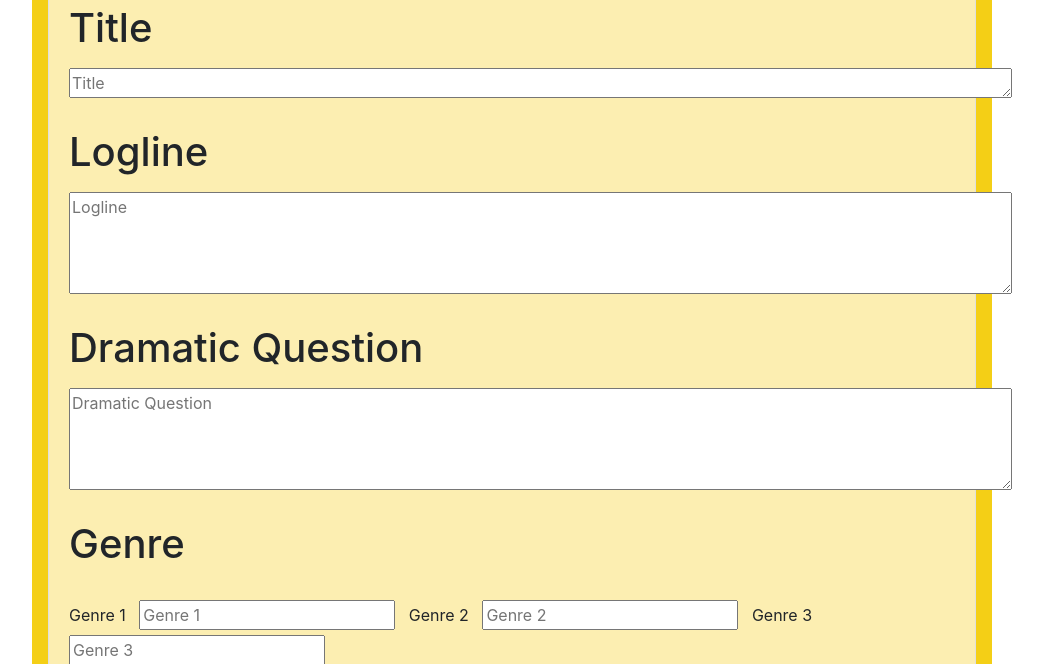
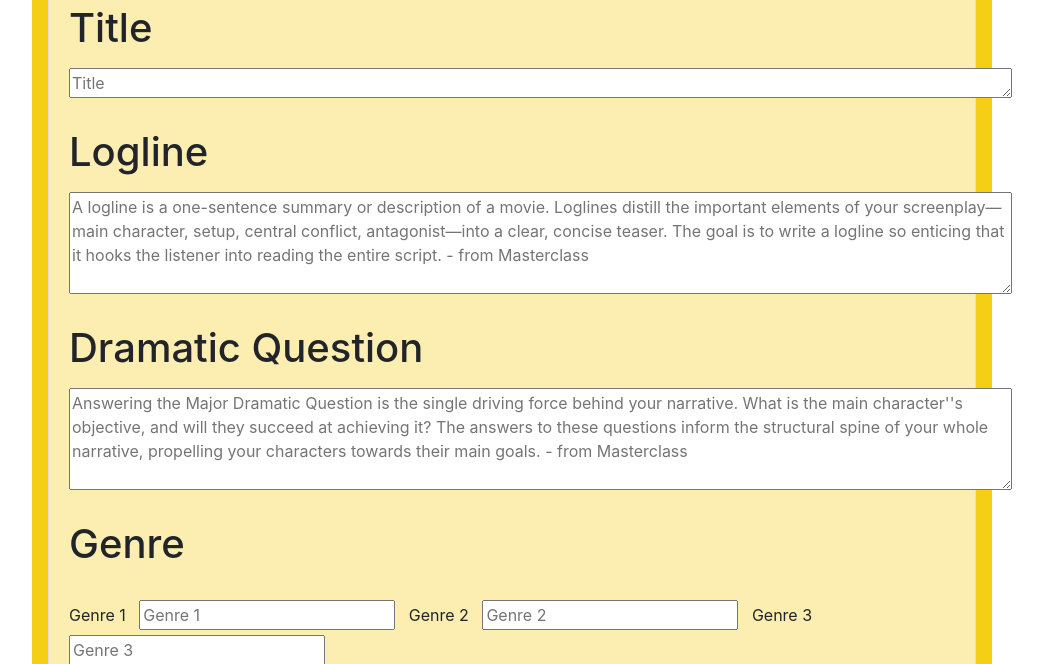
Before and after one commit to ligervision/screenplay_backend_flask, a Flask app: page /create/screenplay/ in a window 1280 px wide. Shown: the part 234-898 px from the top of the page, without its empty margins (53-1096 px from the left). Run offline with Flask 2, Linux system fonts and the light colour scheme; the visitor is signed in with stand-in values (Sample User, id 1); data comes from the database, SQL or seed files in the repository; some libraries are stand-ins or nearby versions.

Commit message:
added informative placeholder text in Create Screenplay

```diff
--- a/app/templates/create/screenplay.html
+++ b/app/templates/create/screenplay.html
@@ -38,7 +38,7 @@
                                 <label for="logline"><h1>Logline</h1></label>
                                 <br>
                                 <textarea name="logline"
-                                        placeholder="Logline"
+                                        placeholder="A logline is a one-sentence summary or description of a movie. Loglines distill the important elements of your screenplay—main character, setup, central conflict, antagonist—into a clear, concise teaser. The goal is to write a logline so enticing that it hooks the listener into reading the entire script. - from Masterclass"
                                         rows="4"
                                         cols="90"
                                         ></textarea>
@@ -48,7 +48,7 @@
                                 <label for="dramatic_question"><h1>Dramatic Question</h1></label>
                                 <br>
                                 <textarea name="dramatic_question"
-                                        placeholder="Dramatic Question"
+                                        placeholder="Answering the Major Dramatic Question is the single driving force behind your narrative. What is the main character''s objective, and will they succeed at achieving it? The answers to these questions inform the structural spine of your whole narrative, propelling your characters towards their main goals. - from Masterclass"
                                         rows="4"
                                         cols="90"
                                         ></textarea>
```
